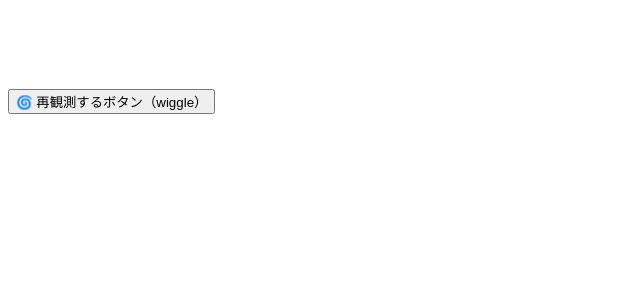
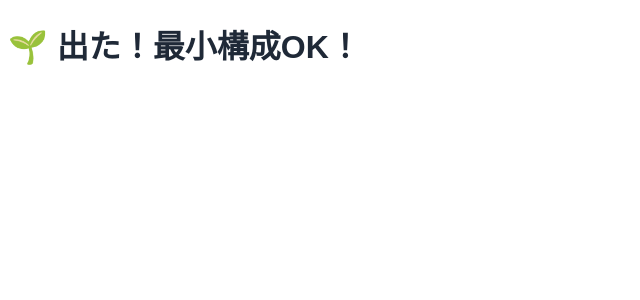
Before and after one commit to HIROYOKOKI/evae-diagnosis-api-next, a Next.js app: page / in a window 1280 px wide. Shown: the top 300 px of the page, without its empty margins (0-640 px from the left). Built offline with nearby package versions, Linux system fonts and the light colour scheme.

Commit message:
Update index.tsx

```diff
--- a/pages/index.tsx
+++ b/pages/index.tsx
@@ -1,17 +1,8 @@
 // ファイル: pages/index.tsx
-
 export default function Home() {
   return (
-    <div className="p-8 space-y-6">
-      <h1 className="text-3xl font-bold animate-fadeInUp opacity-0 delay-500">
-        🌟 診断結果の見出し（fadeInUp）
-      </h1>
-      <button className="hover:animate-wiggle text-lg font-semibold text-purple-700 cursor-pointer">
-        🌀 再観測するボタン（wiggle）
-      </button>
-      <div className="animate-slideInRight opacity-0 delay-700 bg-blue-100 p-4 rounded-md">
-        📜 ログが追加されました！（slideInRight）
-      </div>
+    <div className="p-8">
+      <h1 className="text-3xl font-bold text-green-600">🌱 出た！最小構成OK！</h1>
     </div>
   );
 }
```
